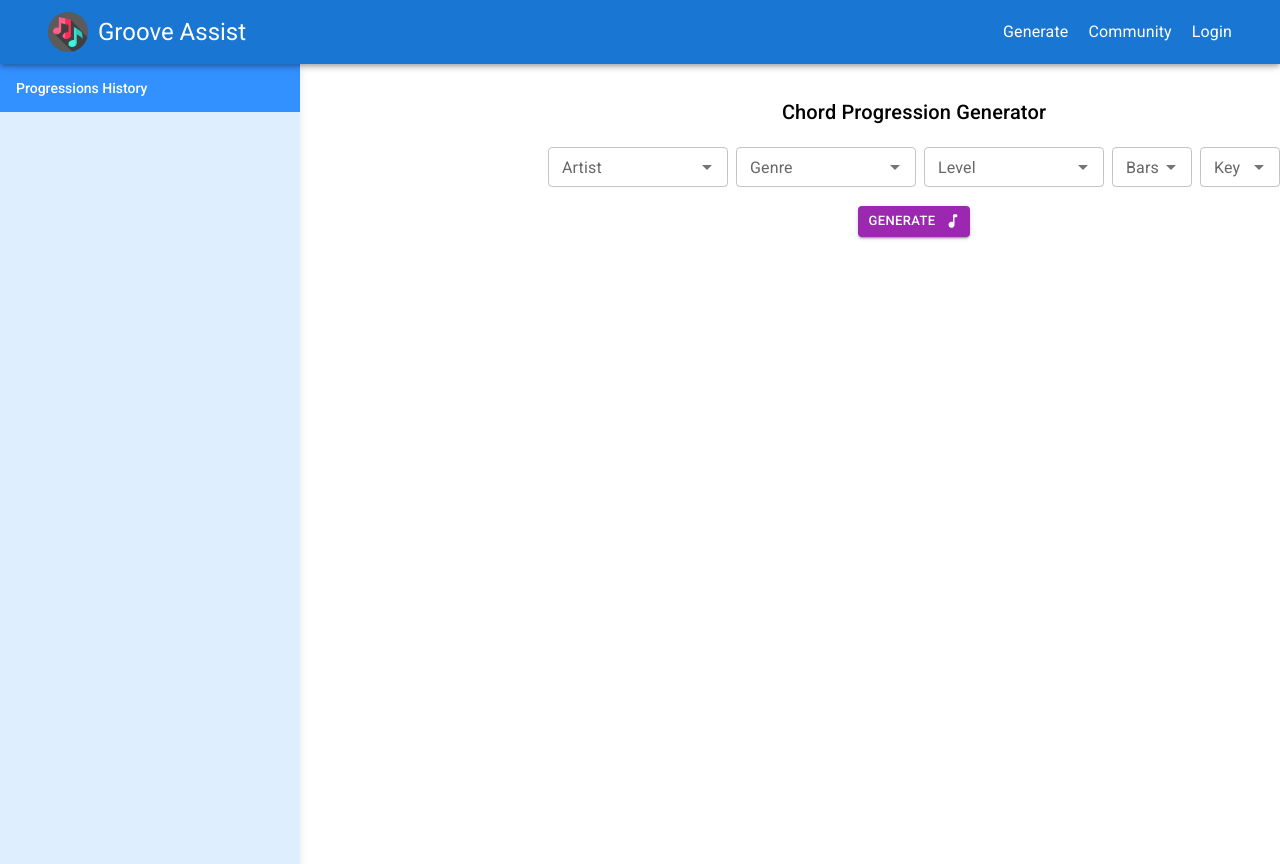
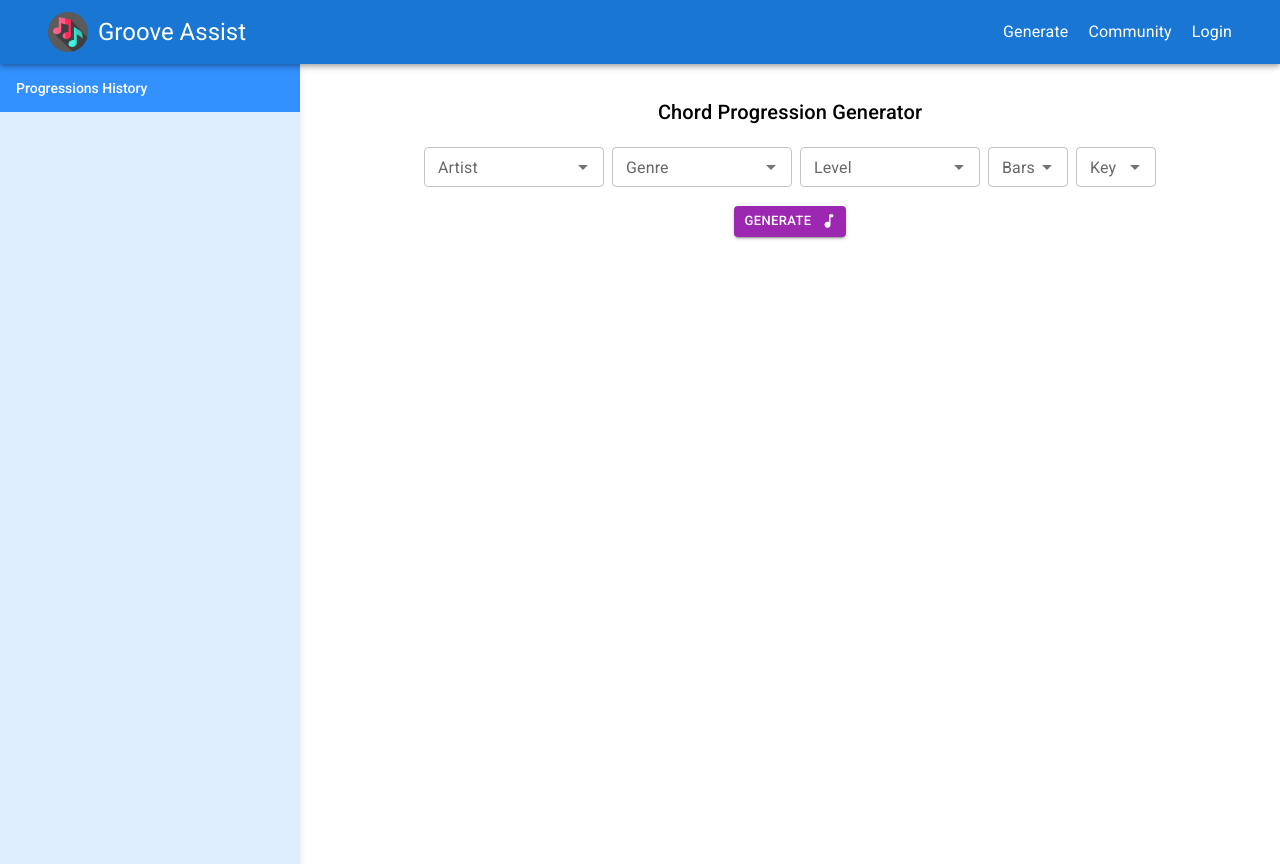
Before and after one commit to TrueBandit/grooveassist-client, a React (Create React App) app: page /generate in a window 1280 px wide. Built offline with nearby package versions, Linux system fonts and the light colour scheme.

Commit message:
Major update

```diff
--- a/src/pages/Generator.js
+++ b/src/pages/Generator.js
@@ -27,7 +27,9 @@ function Generator() {
         <Box sx={{ display: { xs: 'none', md: 'flex' }, boxShadow: "0 4px 8px 0 rgba(0, 0, 0, 0.1)" }}>
           <GenerationList />
         </Box>
-        <GeneratorMain />
+        <Box sx={{ width: '100%', margin: '0 auto' }}>
+          <GeneratorMain />
+        </Box>
       </Stack>
 
       <Box sx={{ display: { xs: 'block', md: 'none' } }}>
```
